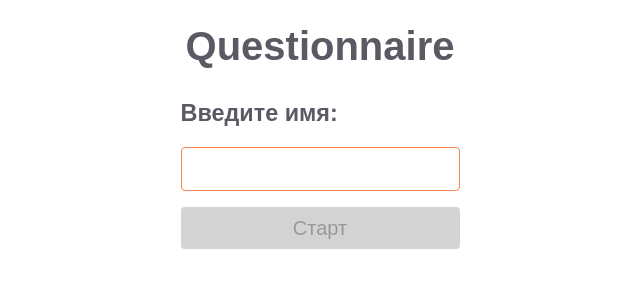
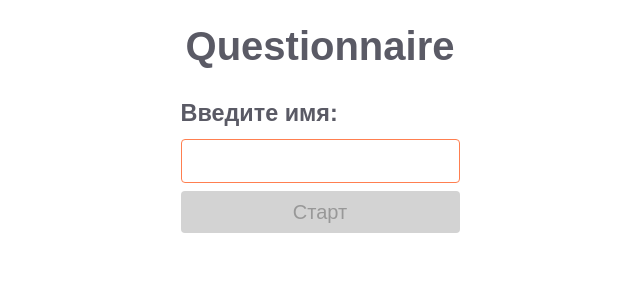
Before and after one commit to suhobski/questionnaire, a React (Create React App) app: page /questionnaire in a window 1280 px wide. Shown: the top 300 px of the page, without its empty margins (320-960 px from the left). Built offline with nearby package versions, Linux system fonts and the light colour scheme.

Commit message:
refactor: edit some styles

```diff
--- a/src/components/UserAnswerResult/AnswerWrap.jsx
+++ /dev/null
@@ -1,7 +0,0 @@
-import styled from "styled-components";
-
-const AnswerWrap = styled.div`
-  margin: 12px 0;
-`;
-
-export default AnswerWrap;
--- a/src/components/UserAnswerResult/index.jsx
+++ b/src/components/UserAnswerResult/index.jsx
@@ -1,6 +1,5 @@
 import React from "react";
-import PropTypes from 'prop-types';
-import AnswerWrap from "./AnswerWrap";
+import PropTypes from "prop-types";
 import ListItem from "./ListItem";
 import Question from "./Question";
 
@@ -26,12 +25,12 @@ const UserAnswerResult = ({ answer, index }) => {
   };
 
   return (
-    <AnswerWrap>
+    <div>
       <Question>
         {index}. {quest}
       </Question>
       <PrintUserAnswer />
-    </AnswerWrap>
+    </div>
   );
 };
 
@@ -42,6 +41,6 @@ UserAnswerResult.propTypes = {
     quest: PropTypes.string,
   }).isRequired,
   index: PropTypes.number.isRequired,
-}
+};
 
 export default UserAnswerResult;
--- a/src/pages/Greeting/index.jsx
+++ b/src/pages/Greeting/index.jsx
@@ -3,7 +3,7 @@ import { useNavigate } from "react-router";
 import Button from "../../styles/Button";
 import TextInput from "../../styles/TextInput";
 import { AppContext } from "../../context";
-import Wrap from "./Wrap";
+import Wrap from "../../styles/Wrap";
 
 const Greeting = () => {
   const { name, setName, nameStartButton } = useContext(AppContext);
--- a/src/pages/Results/index.js
+++ b/src/pages/Results/index.js
@@ -3,9 +3,11 @@ import { useNavigate } from "react-router";
 import UserAnswerResult from "../../components/UserAnswerResult";
 import { AppContext } from "../../context";
 import Button from "../../styles/Button";
+import Wrap from "../../styles/Wrap";
 
 const Results = () => {
-  const { name, answers, setName, setAnswers, setCurrentQuestionId } = useContext(AppContext);
+  const { name, answers, setName, setAnswers, setCurrentQuestionId } =
+    useContext(AppContext);
   const idAnswers = Object.keys(answers);
   let navigate = useNavigate();
 
@@ -14,7 +16,7 @@ const Results = () => {
     setAnswers({});
     setCurrentQuestionId(1);
     navigate("/questionnaire");
-  }
+  };
 
   useEffect(() => {
     if (!name) {
@@ -23,14 +25,14 @@ const Results = () => {
   });
 
   return (
-    <div>
+    <Wrap>
       <h2>Results</h2>
       <p>Name: {name}</p>
       {idAnswers.map((id, index) => (
         <UserAnswerResult answer={answers[id]} index={index + 1} key={id} />
       ))}
       <Button onClick={handleButtonClick}>Home page</Button>
-    </div>
+    </Wrap>
   );
 };
 
--- a/src/pages/Greeting/Wrap.jsx
+++ b/src/styles/Wrap.jsx
@@ -2,7 +2,7 @@ import styled from "styled-components";
 
 const Wrap = styled.form`
   display: grid;
-  row-gap: 16px;
+  row-gap: 8px;
 `;
 
 export default Wrap;
```
Also changed, not shown: src/pages/Test/index.js (+1 -1 lines).
